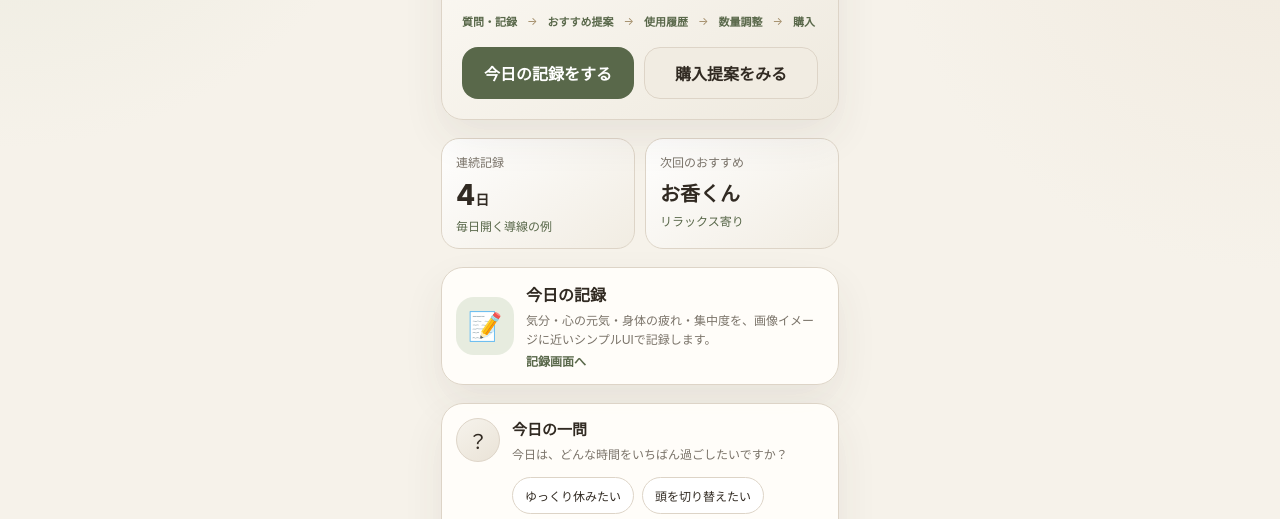
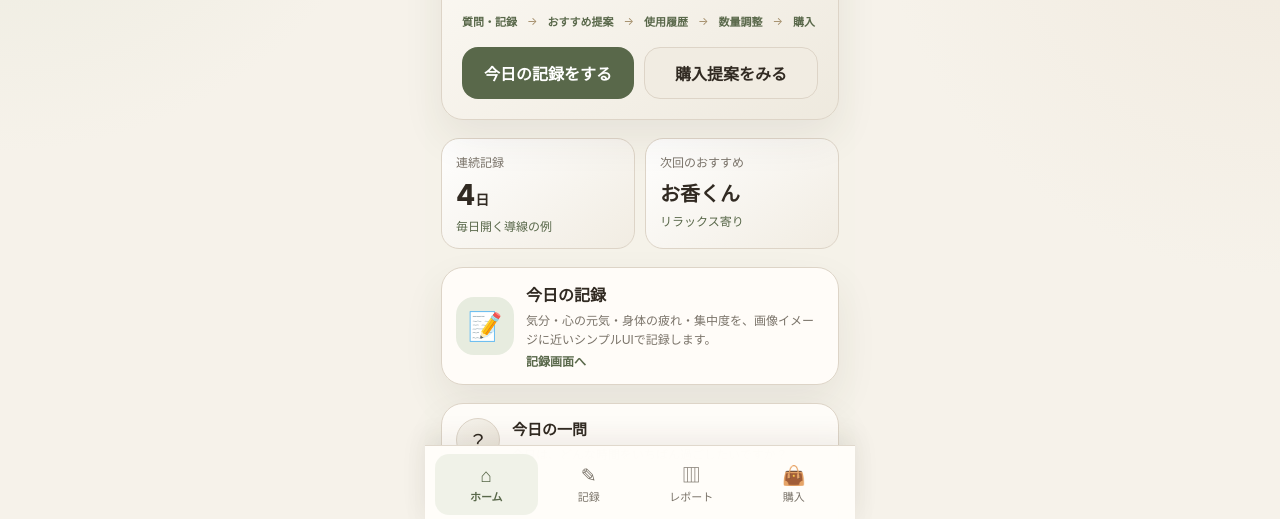
Before and after one commit to araragi0040-jpg/incense, a plain HTML site: page index.html in a window 1280 px wide. Shown: the part 277-796 px from the top of the page. Drawn offline with Linux system fonts and the light colour scheme.

Commit message:
Add files via upload

```diff
--- a/index.html
+++ b/index.html
@@ -4,7 +4,7 @@
   <meta charset="utf-8" />
   <meta name="viewport" content="width=device-width,initial-scale=1,viewport-fit=cover" />
   <meta name="theme-color" content="#f6f2ea" />
-  <title>香り日和｜お香 × コンディション記録 Mock v002 修正版</title>
+  <title>香り日和｜お香 × コンディション記録 Mock v002 修正版2</title>
   <style>
 :root {
   --bg: #f6f2ea;
@@ -28,12 +28,14 @@
   --radius-md: 18px;
   --safe-top: max(14px, env(safe-area-inset-top));
   --safe-bottom: max(14px, env(safe-area-inset-bottom));
+  --nav-height: 78px;
 }
 
 * { box-sizing: border-box; }
 html, body {
   margin: 0;
   min-height: 100%;
+  width: 100%;
   background:
     radial-gradient(circle at 0% 0%, rgba(190, 204, 173, .25), transparent 22%),
     radial-gradient(circle at 100% 10%, rgba(221, 204, 180, .23), transparent 22%),
@@ -41,17 +43,24 @@ html, body {
   color: var(--ink);
   font-family: -apple-system, BlinkMacSystemFont, "Hiragino Sans", "Yu Gothic", "Noto Sans JP", sans-serif;
 }
-body { display: flex; justify-content: center; }
+body {
+  display: flex;
+  justify-content: center;
+  overflow-x: hidden;
+  overscroll-behavior-y: none;
+}
 button, input, textarea, select { font: inherit; }
 button { -webkit-tap-highlight-color: transparent; }
 
 .device-shell {
   width: min(100%, 430px);
   min-height: 100vh;
+  min-height: 100dvh;
   background: rgba(246, 242, 234, .84);
-  backdrop-filter: blur(10px);
   position: relative;
-  padding-bottom: 90px;
+  /* backdrop-filter を親要素に付けると、環境によって fixed 要素の基準が
+     画面ではなく .device-shell の末尾になるため使用しない */
+  padding-bottom: calc(var(--nav-height) + var(--safe-bottom) + 18px);
 }
 
 .topbar {
@@ -89,7 +98,10 @@ button { -webkit-tap-highlight-color: transparent; }
   box-shadow: 0 4px 14px rgba(76,66,52,.06);
 }
 
-#app { padding: 18px 16px 24px; }
+#app {
+  padding: 18px 16px 24px;
+  min-height: calc(100dvh - 82px);
+}
 
 .page-head {
   margin-bottom: 14px;
@@ -387,16 +399,35 @@ button { -webkit-tap-highlight-color: transparent; }
 .summary-box .value { font-size: 30px; font-weight: 800; color: var(--green-deep); }
 
 .flow-bar {
-  display: grid; grid-template-columns: repeat(5, 1fr); gap: 8px; align-items: start; text-align: center;
+  display: flex;
+  align-items: flex-start;
+  gap: 7px;
+  overflow-x: auto;
+  padding: 4px 2px 8px;
+  scrollbar-width: none;
+  scroll-snap-type: x proximity;
 }
+.flow-bar::-webkit-scrollbar { display: none; }
 .flow-step {
-  display: grid; gap: 8px; justify-items: center;
+  flex: 0 0 88px;
+  display: grid;
+  gap: 8px;
+  justify-items: center;
+  text-align: center;
+  scroll-snap-align: start;
 }
 .flow-icon {
   width: 52px; height: 52px; border-radius: 50%; background: white; border: 1px solid var(--line); display: grid; place-items: center; font-size: 24px;
 }
 .flow-text { font-size: 11px; color: var(--ink); line-height: 1.45; }
-.flow-arrow { align-self: center; color: #a18863; font-size: 18px; }
+.flow-arrow {
+  flex: 0 0 16px;
+  align-self: flex-start;
+  margin-top: 16px;
+  color: #a18863;
+  font-size: 18px;
+  text-align: center;
+}
 
 .link-summary {
   display: flex; align-items: center; justify-content: space-between; gap: 10px;
@@ -406,24 +437,48 @@ button { -webkit-tap-highlight-color: transparent; }
 
 .bottom-nav {
   position: fixed;
-  left: 50%; transform: translateX(-50%);
+  left: 0;
+  right: 0;
   bottom: 0;
   width: min(100%, 430px);
-  display: grid; grid-template-columns: repeat(4, 1fr);
-  padding: 10px 10px calc(10px + var(--safe-bottom));
-  background: rgba(255,253,249,.94);
-  border-top: 1px solid rgba(221, 212, 199, .86);
+  margin-inline: auto;
+  min-height: var(--nav-height);
+  display: grid;
+  grid-template-columns: repeat(4, 1fr);
+  padding: 8px 10px calc(8px + env(safe-area-inset-bottom));
+  background: rgba(255,253,249,.97);
+  border-top: 1px solid rgba(221, 212, 199, .9);
+  box-shadow: 0 -8px 24px rgba(54,45,34,.08);
+  -webkit-backdrop-filter: blur(16px);
   backdrop-filter: blur(16px);
-  z-index: 30;
+  z-index: 1000;
+  transform: translateZ(0);
 }
 .nav-item {
-  border: 0; background: transparent; color: var(--muted); display: grid; gap: 4px; justify-items: center; font-size: 11px; padding: 6px 0;
+  min-width: 0;
+  min-height: 52px;
+  border: 0;
+  border-radius: 14px;
+  background: transparent;
+  color: var(--muted);
+  display: grid;
+  gap: 3px;
+  place-items: center;
+  align-content: center;
+  font-size: 11px;
+  padding: 5px 2px;
+  cursor: pointer;
 }
-.nav-item.active { color: var(--green-deep); font-weight: 800; }
-.nav-ico { font-size: 18px; }
+.nav-item:active { background: var(--paper-2); }
+.nav-item.active {
+  color: var(--green-deep);
+  font-weight: 800;
+  background: rgba(231,236,223,.62);
+}
+.nav-ico { font-size: 19px; line-height: 1; }
 
 .toast {
-  position: fixed; left: 50%; bottom: 96px; transform: translateX(-50%) translateY(12px);
+  position: fixed; left: 50%; bottom: calc(var(--nav-height) + 16px + env(safe-area-inset-bottom)); transform: translateX(-50%) translateY(12px);
   background: rgba(49,42,34,.92); color: white; padding: 10px 14px; border-radius: 999px; font-size: 12px; opacity: 0; pointer-events: none; transition: .2s ease;
   z-index: 40;
 }
@@ -442,6 +497,16 @@ button { -webkit-tap-highlight-color: transparent; }
 .modal h2 { margin: 0 0 14px; font-size: 18px; }
 .modal-actions { display: flex; gap: 10px; margin-top: 16px; }
 .modal-actions .btn { flex: 1; }
+
+
+button { cursor: pointer; }
+button:focus-visible {
+  outline: 3px solid rgba(89,104,74,.28);
+  outline-offset: 2px;
+}
+@media (prefers-reduced-motion: reduce) {
+  *, *::before, *::after { scroll-behavior: auto !important; transition-duration: 0.001ms !important; }
+}
 
 @media (max-width: 360px) {
   .product-card { grid-template-columns: 72px 1fr auto; }
@@ -597,11 +662,15 @@ function setView(view) {
   state.view = view;
   saveState();
   render();
+  try { window.scrollTo({ top: 0, behavior: 'instant' }); } catch (_) { window.scrollTo(0, 0); }
 }
 
 function updateNav() {
   document.querySelectorAll('.nav-item').forEach(btn => {
-    btn.classList.toggle('active', btn.dataset.view === state.view);
+    const isActive = btn.dataset.view === state.view;
+    btn.classList.toggle('active', isActive);
+    if (isActive) btn.setAttribute('aria-current', 'page');
+    else btn.removeAttribute('aria-current');
   });
 }
 
```
Also changed, not shown: 1 other file.
